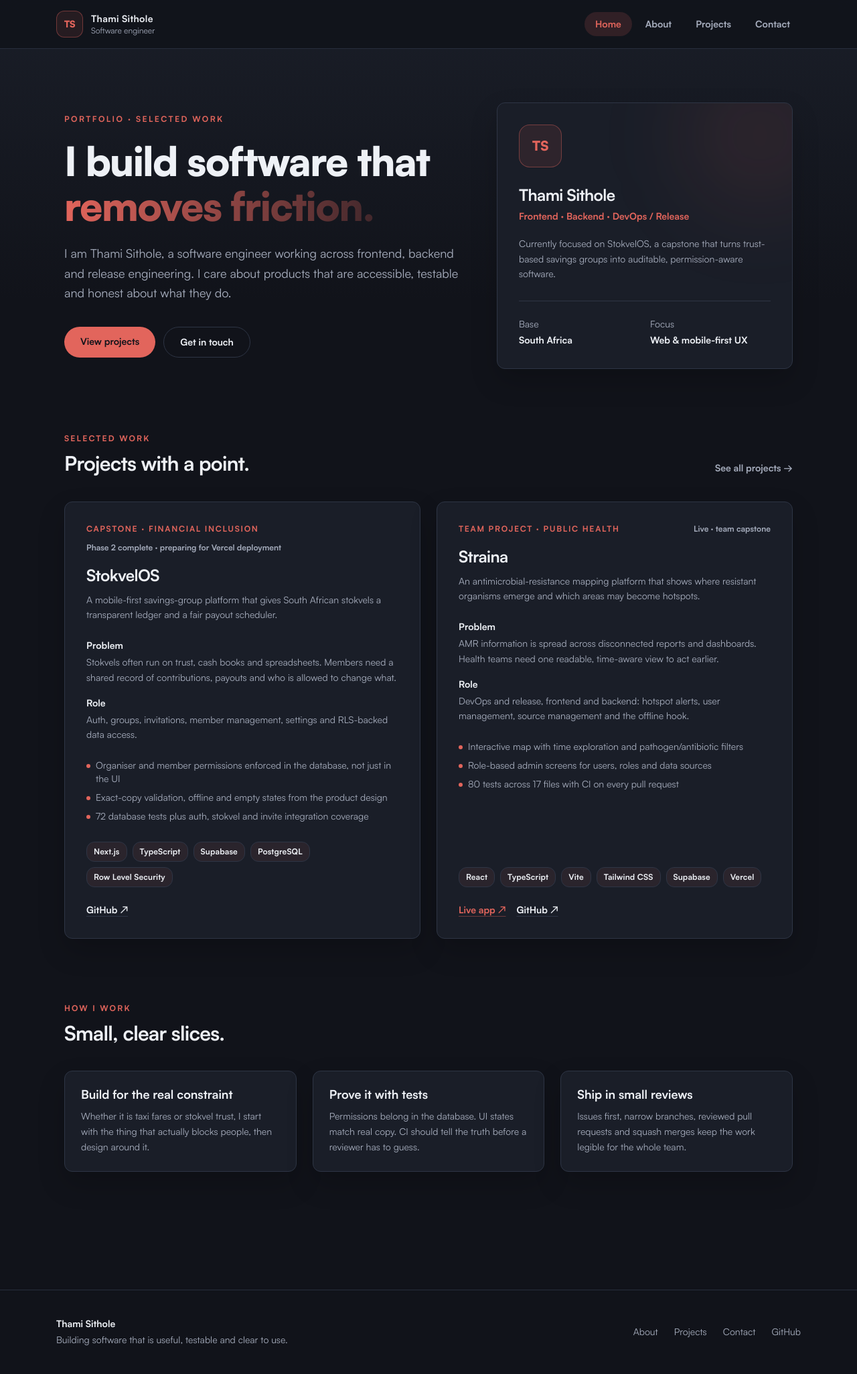
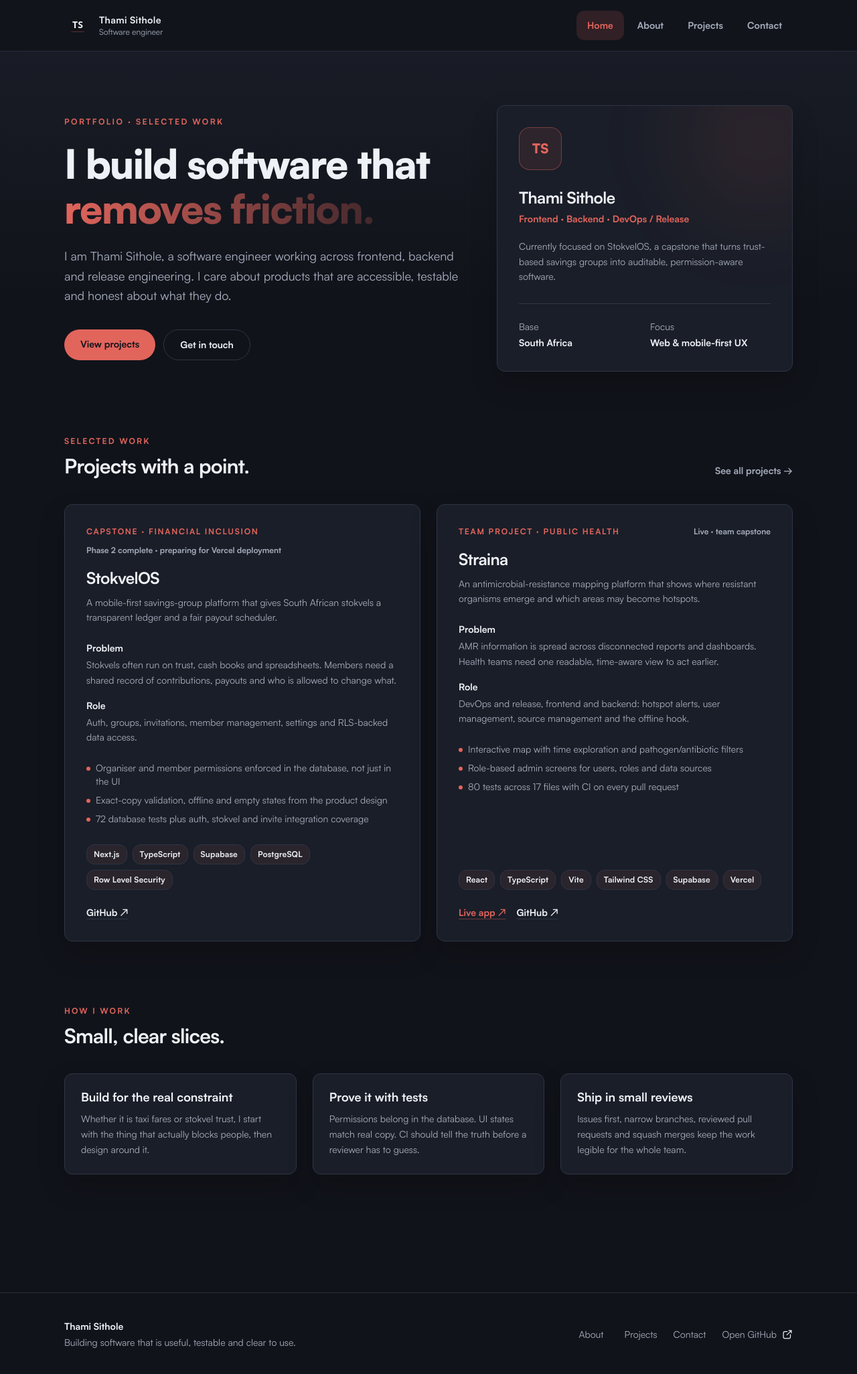
Before and after one commit to ThamiSithole/thami-sithole-portfolio, a Next.js app: page / in a window 1280 px wide. Shown: the top 2052 px of the page at 67% size. Built offline with nearby package versions, Linux system fonts and the light colour scheme.

Commit message:
feat: harden header and footer navigation (#5)
Collapse nav below 640px, close the menu on route change and Escape with focus returned to the toggle, use generated assets and fix the footer CTA label.

```diff
--- a/src/components/SiteFooter.tsx
+++ b/src/components/SiteFooter.tsx
@@ -1,32 +1,42 @@
+import Image from "next/image";
 import Link from "next/link";
 
 export default function SiteFooter() {
   return (
     <footer className="mt-24 border-t border-line/80">
-      <div className="mx-auto flex max-w-6xl flex-col gap-6 px-5 py-10 sm:flex-row sm:items-center sm:justify-between">
+      <div className="mx-auto flex max-w-6xl flex-col gap-6 px-4 py-10 sm:flex-row sm:items-center sm:justify-between sm:px-6 lg:px-8">
         <div>
           <p className="text-sm font-bold text-text">Thami Sithole</p>
           <p className="mt-1 text-sm text-muted">
             Building software that is useful, testable and clear to use.
           </p>
         </div>
-        <div className="flex flex-wrap items-center gap-x-6 gap-y-2 text-sm">
-          <Link href="/about" className="text-muted hover:text-accent">
+        <div className="flex flex-wrap items-center gap-x-6 gap-y-1 text-sm">
+          <Link href="/about" className="tap-target inline-flex items-center text-muted hover:text-accent">
             About
           </Link>
-          <Link href="/projects" className="text-muted hover:text-accent">
+          <Link href="/projects" className="tap-target inline-flex items-center text-muted hover:text-accent">
             Projects
           </Link>
-          <Link href="/contact" className="text-muted hover:text-accent">
+          <Link href="/contact" className="tap-target inline-flex items-center text-muted hover:text-accent">
             Contact
           </Link>
           <a
             href="https://github.com/ThamiSithole"
             target="_blank"
             rel="noreferrer"
-            className="text-muted hover:text-accent"
+            className="tap-target inline-flex items-center gap-2 text-muted hover:text-accent"
           >
-            GitHub
+            Open GitHub
+            <Image
+              src="/assets/icons/external-link.svg"
+              alt=""
+              aria-hidden="true"
+              width={16}
+              height={16}
+              unoptimized
+              className="size-4"
+            />
           </a>
         </div>
       </div>
--- a/src/components/SiteHeader.tsx
+++ b/src/components/SiteHeader.tsx
@@ -1,8 +1,9 @@
 "use client";
 
+import Image from "next/image";
 import Link from "next/link";
 import { usePathname } from "next/navigation";
-import { useState } from "react";
+import { useCallback, useEffect, useRef, useState } from "react";
 
 const links = [
   { href: "/", label: "Home" },
@@ -14,26 +15,61 @@ const links = [
 export default function SiteHeader() {
   const pathname = usePathname();
   const [open, setOpen] = useState(false);
+  const toggleRef = useRef<HTMLButtonElement>(null);
+
+  const closeMenu = useCallback((returnFocus: boolean) => {
+    setOpen(false);
+    if (returnFocus) {
+      toggleRef.current?.focus();
+    }
+  }, []);
+
+  useEffect(() => {
+    closeMenu(false);
+  }, [pathname, closeMenu]);
+
+  useEffect(() => {
+    if (!open) {
+      return;
+    }
+
+    const onKeyDown = (event: KeyboardEvent) => {
+      if (event.key === "Escape") {
+        event.preventDefault();
+        closeMenu(true);
+      }
+    };
+
+    document.addEventListener("keydown", onKeyDown);
+    return () => document.removeEventListener("keydown", onKeyDown);
+  }, [open, closeMenu]);
 
   return (
     <header className="sticky top-0 z-50 border-b border-line/80 bg-ink/85 backdrop-blur-md">
-      <div className="mx-auto flex max-w-6xl items-center justify-between px-5 py-4">
+      <div className="mx-auto flex max-w-6xl items-center justify-between gap-4 px-4 py-3 sm:px-6 sm:py-4 lg:px-8">
         <Link
           href="/"
-          className="group flex items-center gap-3 rounded-lg"
-          onClick={() => setOpen(false)}
-          aria-label="Thami Sithole — home"
+          className="flex items-center gap-3 rounded-[var(--radius-card)]"
+          onClick={() => closeMenu(false)}
+          aria-label="Thami Sithole, home"
         >
-          <span className="grid size-10 place-items-center rounded-xl border border-accent/40 bg-accent/10 text-sm font-extrabold tracking-tight text-accent">
-            TS
-          </span>
+          <Image
+            src="/assets/logo-ts.svg"
+            alt=""
+            aria-hidden="true"
+            width={40}
+            height={40}
+            unoptimized
+            className="size-10"
+            priority
+          />
           <span className="flex flex-col leading-tight">
             <span className="text-sm font-bold tracking-wide text-text">Thami Sithole</span>
             <span className="text-xs text-muted">Software engineer</span>
           </span>
         </Link>
 
-        <nav aria-label="Primary navigation" className="hidden items-center gap-1 md:flex">
+        <nav aria-label="Primary navigation" className="hidden items-center gap-1 sm:flex">
           {links.map((link) => {
             const active = pathname === link.href;
             return (
@@ -41,7 +77,7 @@ export default function SiteHeader() {
                 key={link.href}
                 href={link.href}
                 aria-current={active ? "page" : undefined}
-                className={`rounded-full px-4 py-2 text-sm font-semibold transition-colors ${
+                className={`tap-target inline-flex items-center rounded-[var(--radius-card)] px-3 text-sm font-semibold transition-colors sm:px-4 ${
                   active
                     ? "bg-accent/15 text-accent"
                     : "text-muted hover:bg-surface-2 hover:text-text"
@@ -54,25 +90,36 @@ export default function SiteHeader() {
         </nav>
 
         <button
+          ref={toggleRef}
           type="button"
-          className="inline-flex size-10 items-center justify-center rounded-lg border border-line text-muted md:hidden"
+          className="tap-target inline-flex size-11 items-center justify-center rounded-[var(--radius-card)] border border-line text-muted sm:hidden"
           aria-expanded={open}
           aria-controls="mobile-navigation"
           aria-label={open ? "Close navigation" : "Open navigation"}
-          onClick={() => setOpen((current) => !current)}
+          onClick={() => {
+            if (open) {
+              closeMenu(true);
+            } else {
+              setOpen(true);
+            }
+          }}
         >
-          <span className="flex flex-col gap-1.5" aria-hidden="true">
-            <span className="h-0.5 w-5 rounded bg-current" />
-            <span className="h-0.5 w-5 rounded bg-current" />
-            <span className="h-0.5 w-5 rounded bg-current" />
-          </span>
+          <Image
+            src="/assets/icons/menu.svg"
+            alt=""
+            aria-hidden="true"
+            width={20}
+            height={20}
+            unoptimized
+            className="size-5"
+          />
         </button>
       </div>
 
       <nav
         id="mobile-navigation"
         aria-label="Mobile navigation"
-        className={`${open ? "block" : "hidden"} border-t border-line bg-ink px-5 py-3 md:hidden`}
+        className={`${open ? "block" : "hidden"} border-t border-line bg-ink px-4 py-3 sm:hidden lg:px-8`}
       >
         <ul className="grid gap-1">
           {links.map((link) => {
@@ -82,8 +129,8 @@ export default function SiteHeader() {
                 <Link
                   href={link.href}
                   aria-current={active ? "page" : undefined}
-                  onClick={() => setOpen(false)}
-                  className={`block rounded-lg px-3 py-2.5 text-sm font-semibold ${
+                  onClick={() => closeMenu(false)}
+                  className={`tap-target flex items-center rounded-[var(--radius-card)] px-3 text-sm font-semibold ${
                     active ? "bg-accent/15 text-accent" : "text-muted hover:bg-surface-2 hover:text-text"
                   }`}
                 >
```
